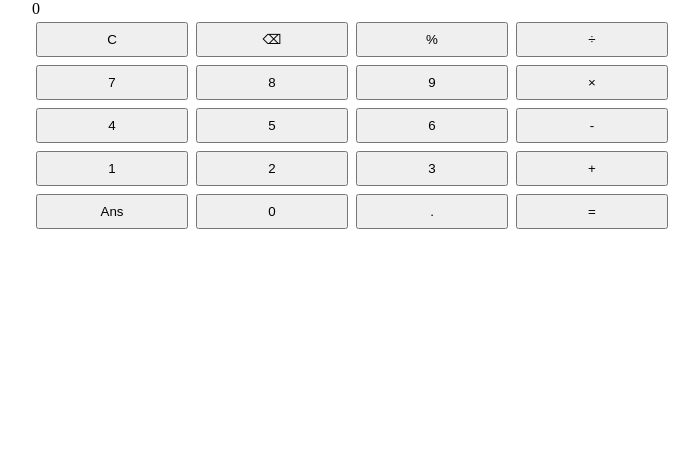
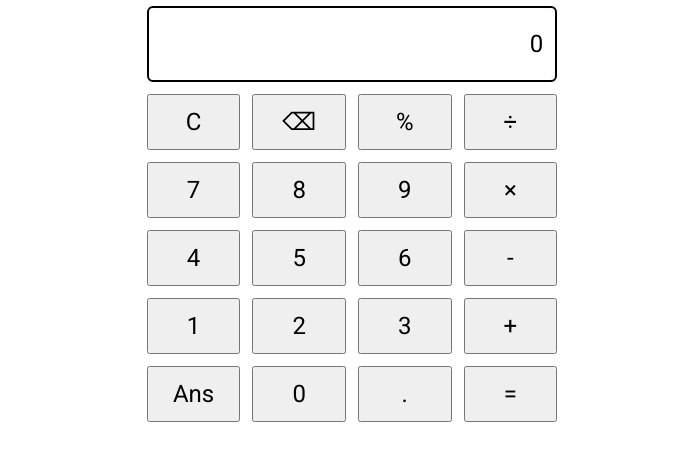
Before and after one commit to AndrewHeckman/odin-calculator, a plain HTML site: page index.html in a window 1280 px wide. Shown: the whole page, without its empty margins (288-987 px from the left). Drawn offline with Linux system fonts and the light colour scheme.

Commit message:
Improve css

```diff
--- a/style.css
+++ b/style.css
@@ -1,6 +1,9 @@
-/* * {
-  border: solid red 3px;
-} */
+@import url('https://fonts.googleapis.com/css2?family=Roboto:ital,wght@0,100;0,300;0,400;0,500;0,700;0,900;1,100;1,300;1,400;1,500;1,700;1,900&display=swap');
+
+* {
+  font-family: "Roboto";
+  font-size: 24px;
+}
 
 button {
   flex: 1;
@@ -10,7 +13,7 @@ button {
 
 body {
   margin: auto;
-  width: 50vw;
+  width: 33vw;
 }
 
 .container {
@@ -22,6 +25,11 @@ body {
   align-content: space-between;
 }
 
-/* #display {
-  border: solid 1px;
-} */
+#display {
+  margin: 0.25rem;
+  padding: 0.5rem;
+  text-align: right;
+  line-height: 2rem;
+  border-radius: 0.25rem;
+  border: solid 2px;
+}
```
